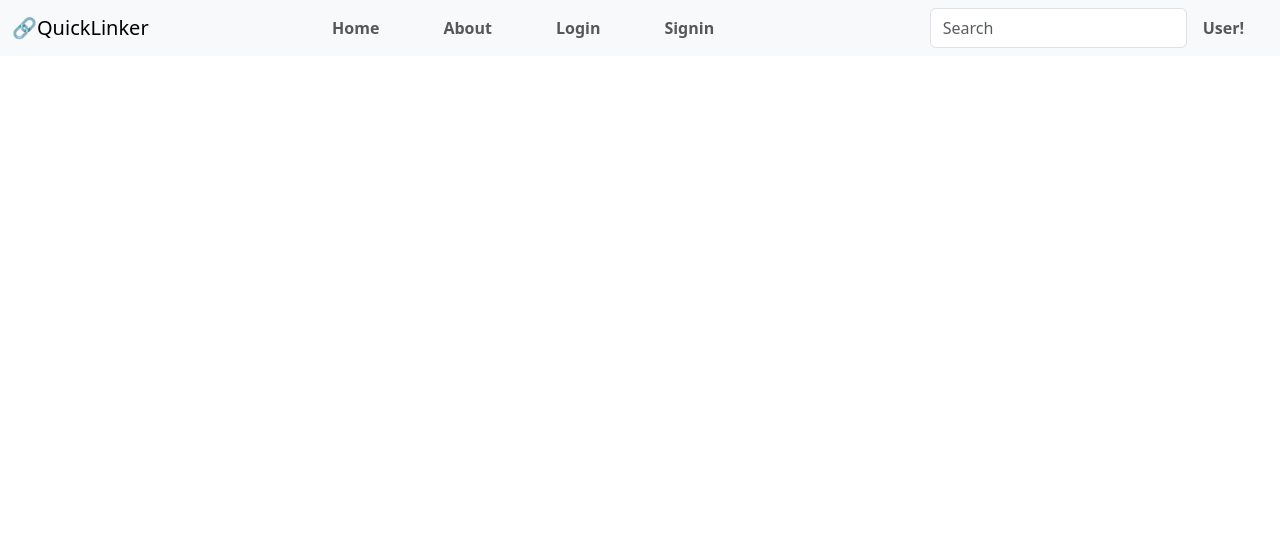
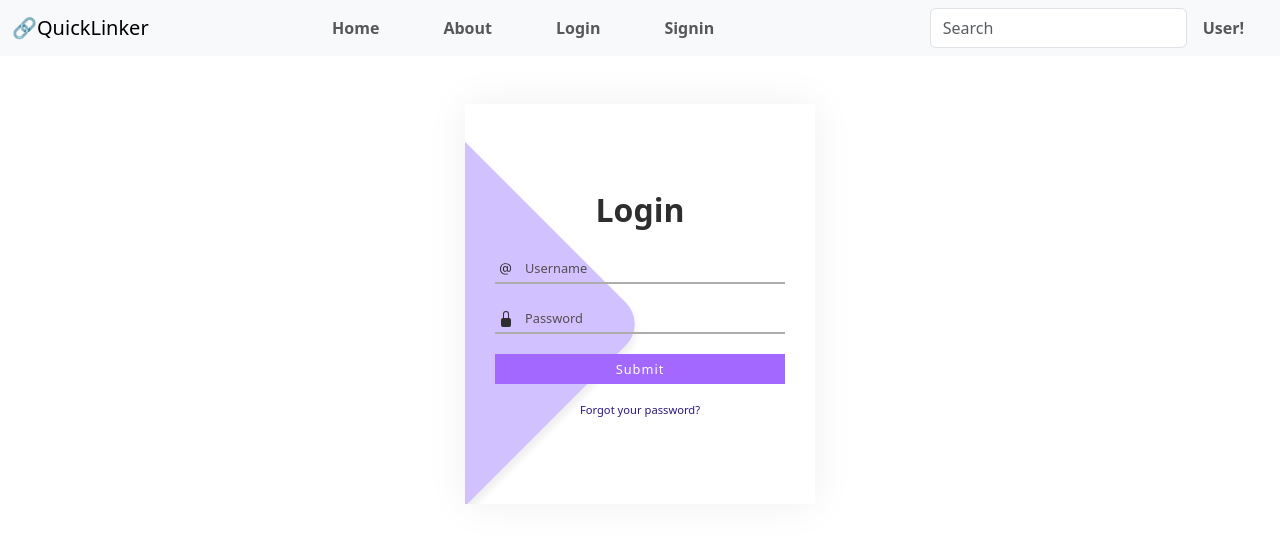
Before and after one commit to yogita-s-24/quicklinker, a React (Vite) app in the folder client/: page /login in a window 1280 px wide. Shown: the top 542 px of the page. Built offline with nearby package versions, Linux system fonts and the light colour scheme.

Commit message:
Implement Login component

```diff
--- a/client/src/views/Login/Login.css
+++ b/client/src/views/Login/Login.css
@@ -0,0 +1,103 @@
+.form_main {
+    width: 350px;
+    height: 400px;
+    display: flex;
+    flex-direction: column;
+    align-items: center;
+    justify-content: center;
+    background-color: rgb(255, 255, 255);
+    padding: 30px 30px 30px 30px;
+    box-shadow: 0px 0px 40px rgba(0, 0, 0, 0.062);
+    position: relative;
+    overflow: hidden;
+  }
+
+  .form_main::before {
+    position: absolute;
+    content: "";
+    width: 300px;
+    height: 300px;
+    background-color: rgb(209, 193, 255);
+    transform: rotate(45deg);
+    left: -180px;
+    bottom: 30px;
+    z-index: 1;
+    border-radius: 30px;
+    box-shadow: 5px 5px 10px rgba(0, 0, 0, 0.082);
+  }
+
+  .heading {
+    font-size: 2em;
+    color: #2e2e2e;
+    font-weight: 700;
+    margin: 5px 0 10px 0;
+    z-index: 2;
+  }
+
+  .inputContainer {
+    width: 100%;
+    position: relative;
+    display: flex;
+    align-items: center;
+    justify-content: center;
+    z-index: 2;
+  }
+
+  .inputIcon {
+    position: absolute;
+    left: 3px;
+  }
+
+  .inputField {
+    width: 100%;
+    height: 30px;
+    background-color: transparent;
+    border: none;
+    border-bottom: 2px solid rgb(173, 173, 173);
+    margin: 10px 0;
+    color: black;
+    font-size: .8em;
+    font-weight: 500;
+    box-sizing: border-box;
+    padding-left: 30px;
+  }
+
+  .inputField:focus {
+    outline: none;
+    border-bottom: 2px solid rgb(199, 114, 255);
+  }
+
+  .inputField::placeholder {
+    color: rgb(80, 80, 80);
+    font-size: 1em;
+    font-weight: 500;
+  }
+
+  #button {
+    z-index: 2;
+    position: relative;
+    width: 100%;
+    border: none;
+    background-color: rgb(162, 104, 255);
+    height: 30px;
+    color: white;
+    font-size: .8em;
+    font-weight: 500;
+    letter-spacing: 1px;
+    margin: 10px;
+    cursor: pointer;
+  }
+
+  #button:hover {
+    background-color: rgb(126, 84, 255);
+  }
+
+  .forgotLink {
+    z-index: 2;
+    font-size: .7em;
+    font-weight: 500;
+    color: rgb(44, 24, 128);
+    text-decoration: none;
+    padding: 8px 15px;
+    border-radius: 20px;
+  }
--- a/client/src/views/Login/Login.jsx
+++ b/client/src/views/Login/Login.jsx
@@ -7,7 +7,26 @@
     <div>
       <Navbar />
 
+      <form action="" className="form_main m-auto mt-5">
+        <p className="heading">Login</p>
+        <div className="inputContainer">
+          <svg className="inputIcon" xmlns="http://www.w3.org/2000/svg" width="16" height="16" fill="#2e2e2e" viewBox="0 0 16 16">
+            <path d="M13.106 7.222c0-2.967-2.249-5.032-5.482-5.032-3.35 0-5.646 2.318-5.646 5.702 0 3.493 2.235 5.708 5.762 5.708.862 0 1.689-.123 2.304-.335v-.862c-.43.199-1.354.328-2.29.328-2.926 0-4.813-1.88-4.813-4.798 0-2.844 1.921-4.881 4.594-4.881 2.735 0 4.608 1.688 4.608 4.156 0 1.682-.554 2.769-1.416 2.769-.492 0-.772-.28-.772-.76V5.206H8.923v.834h-.11c-.266-.595-.881-.964-1.6-.964-1.4 0-2.378 1.162-2.378 2.823 0 1.737.957 2.906 2.379 2.906.8 0 1.415-.39 1.709-1.087h.11c.081.67.703 1.148 1.503 1.148 1.572 0 2.57-1.415 2.57-3.643zm-7.177.704c0-1.197.54-1.907 1.456-1.907.93 0 1.524.738 1.524 1.907S8.308 9.84 7.371 9.84c-.895 0-1.442-.725-1.442-1.914z"></path>
+          </svg>
+          <input type="text" className="inputField" id="username" placeholder="Username" />
+        </div>
 
+        <div className="inputContainer">
+          <svg className="inputIcon" xmlns="http://www.w3.org/2000/svg" width="16" height="16" fill="#2e2e2e" viewBox="0 0 16 16">
+            <path d="M8 1a2 2 0 0 1 2 2v4H6V3a2 2 0 0 1 2-2zm3 6V3a3 3 0 0 0-6 0v4a2 2 0 0 0-2 2v5a2 2 0 0 0 2 2h6a2 2 0 0 0 2-2V9a2 2 0 0 0-2-2z"></path>
+          </svg>
+          <input type="password" className="inputField" id="password" placeholder="Password" />
+        </div>
+
+
+        <button id="button">Submit</button>
+        <a className="forgotLink" href="#">Forgot your password?</a>
+      </form>
 
     </div>
   )
```
